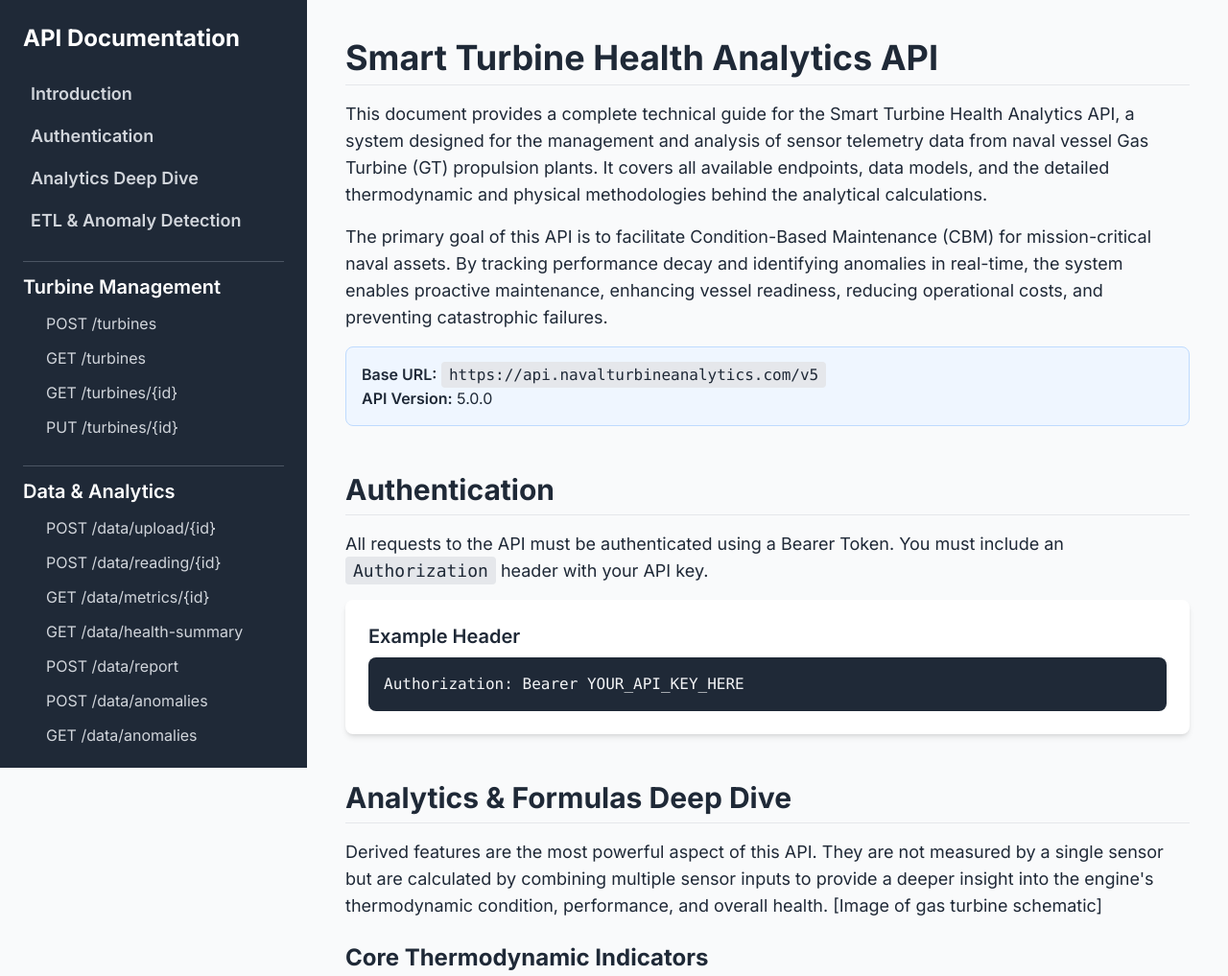
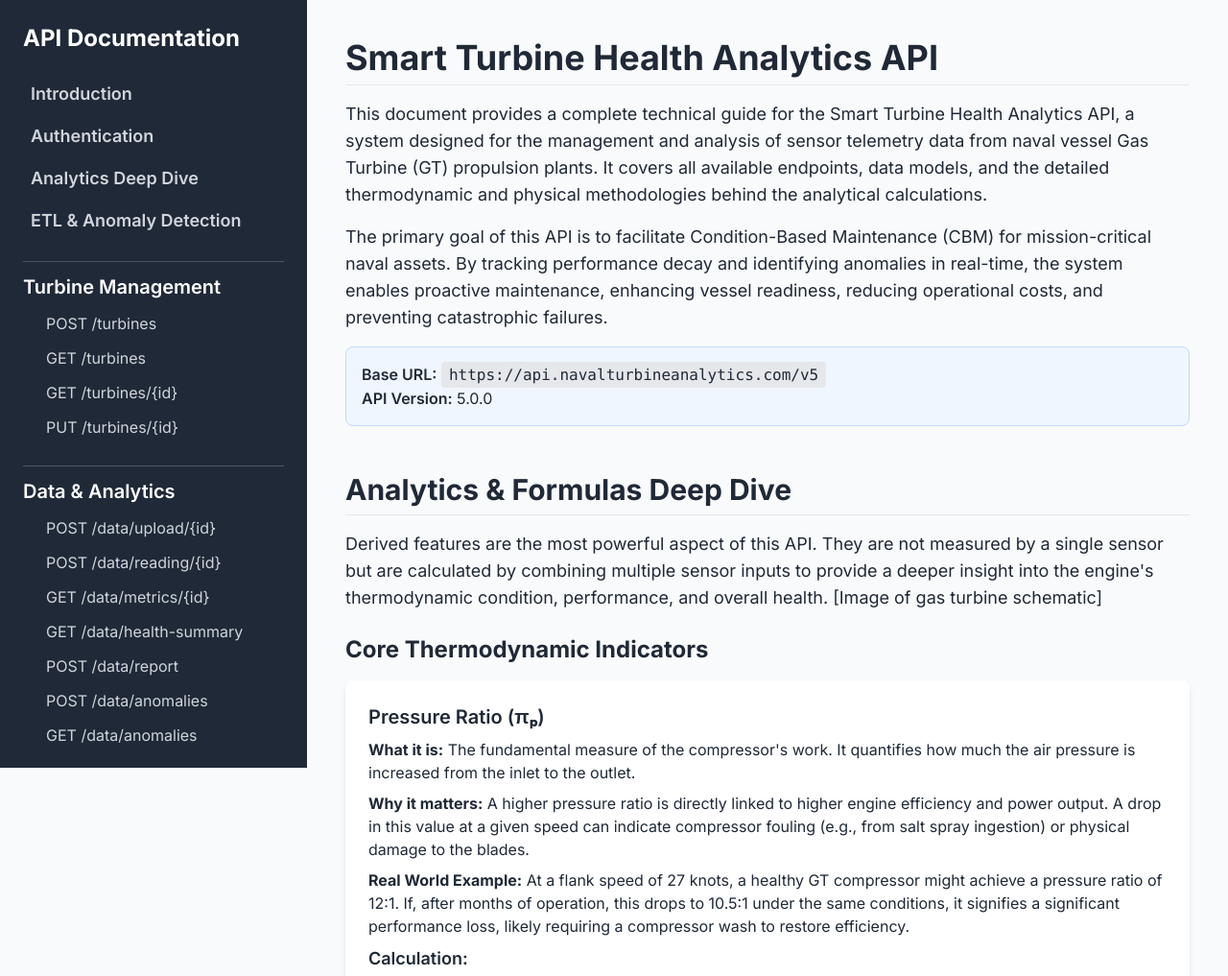
Before and after one commit to zahidkhandev/BOSCH, a plain HTML site: page capstone/code/docs/api-docs.html in a window 1280 px wide. Shown: the top 1017 px of the page at 96% size. Drawn offline with nearby package versions, Linux system fonts and the light colour scheme; grey boxes are pictures that could not be loaded.

Commit message:
Removed authentication part

```diff
--- a/capstone/code/docs/api-docs.html
+++ b/capstone/code/docs/api-docs.html
@@ -70,14 +70,7 @@
                 </div>
             </section>
 
-            <section id="authentication" class="content-section mb-12">
-                <h1 class="text-3xl font-bold border-b pb-2 mb-4">Authentication</h1>
-                <p class="text-lg mb-4">All requests to the API must be authenticated using a Bearer Token. You must include an <code class="bg-gray-200 px-2 py-1 rounded">Authorization</code> header with your API key.</p>
-                <div class="bg-white p-6 rounded-lg shadow-md">
-                    <h3 class="text-xl font-semibold mb-2">Example Header</h3>
-                    <pre class="code-block"><code>Authorization: Bearer YOUR_API_KEY_HERE</code></pre>
-                </div>
-            </section>
+
 
             <section id="analytics-deep-dive" class="content-section mb-12">
                 <h1 class="text-3xl font-bold border-b pb-2 mb-4">Analytics & Formulas Deep Dive</h1>
```
